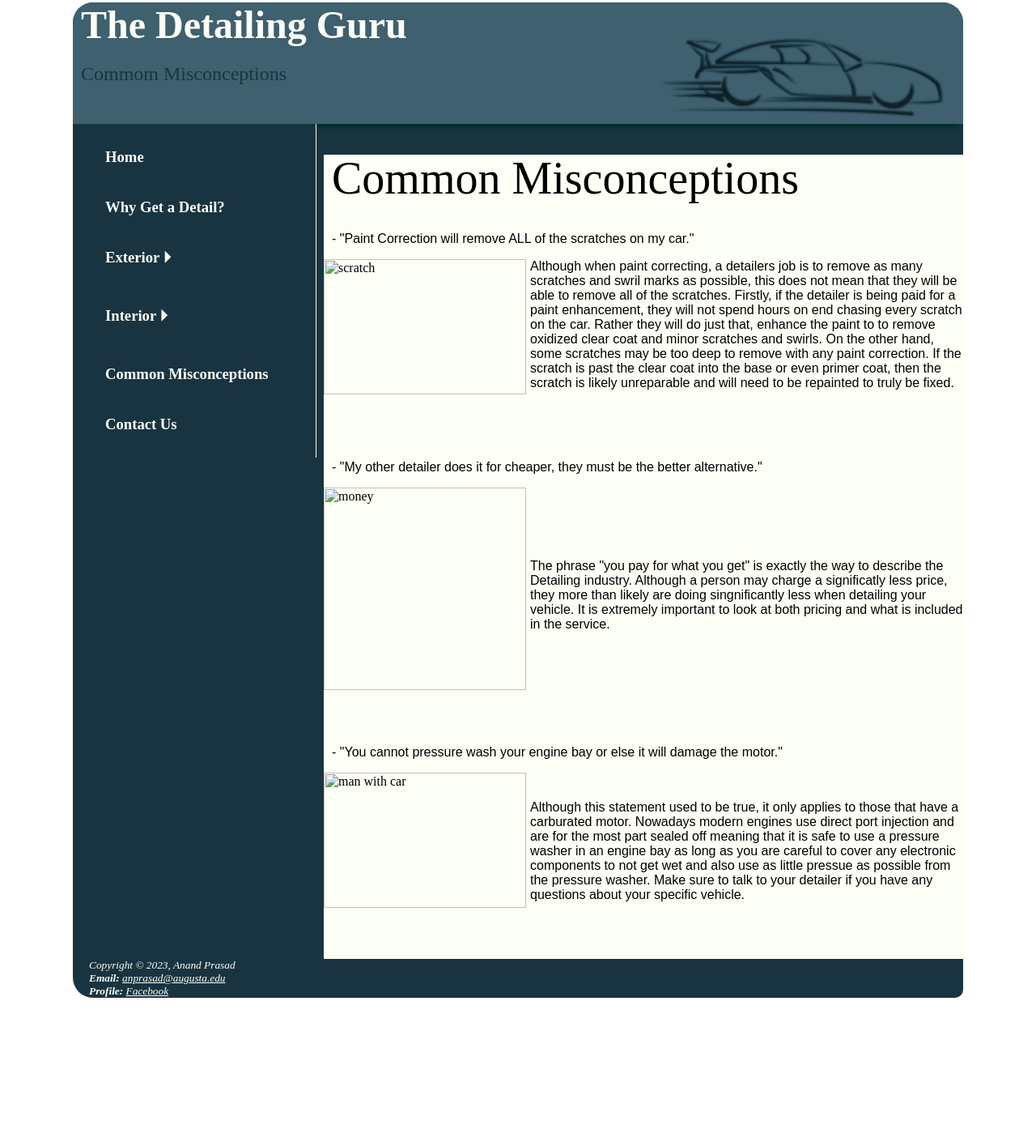
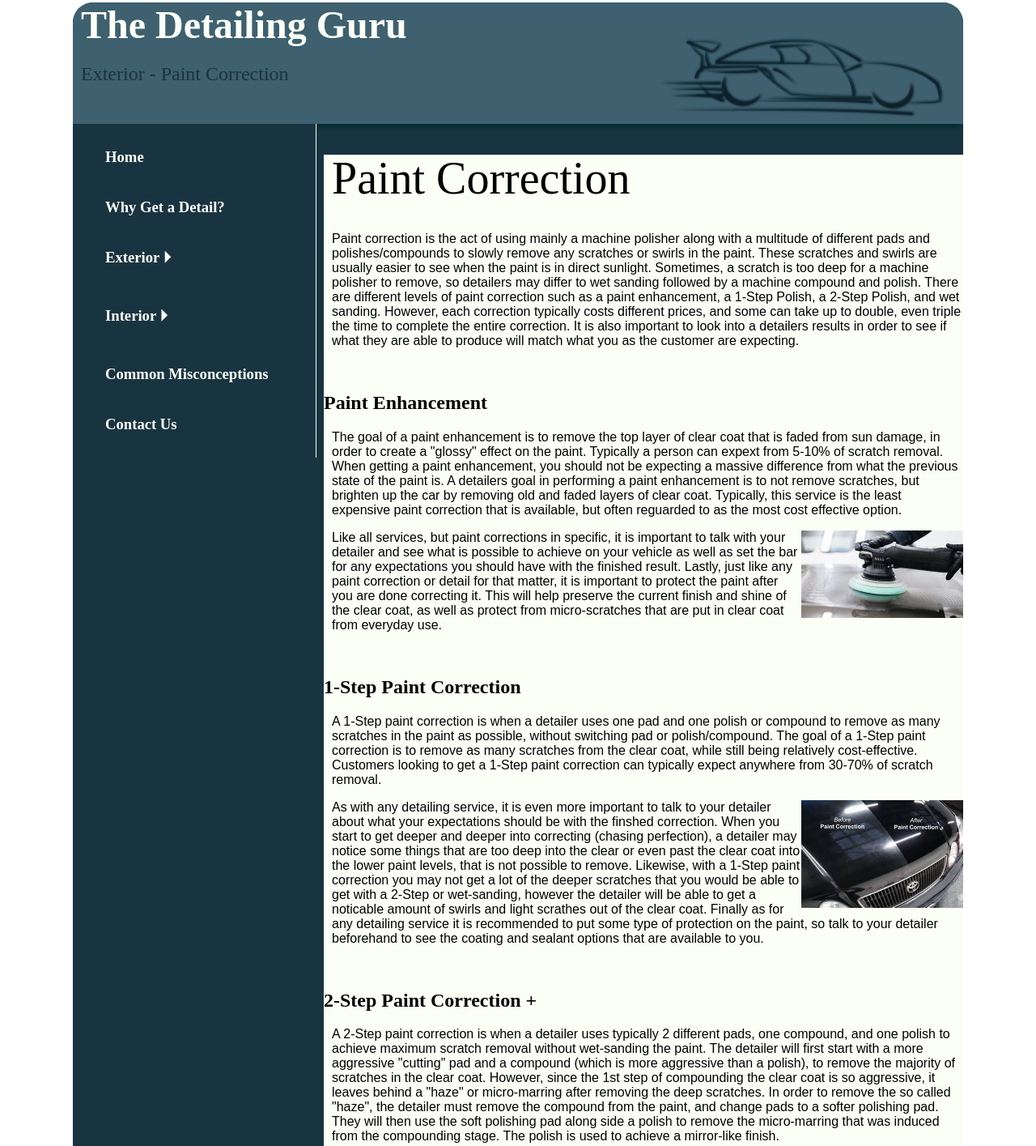
Before and after one commit to anand10prasad/The-Detailing-Guru, a plain HTML site: page paint_correction.html in a window 1280 px wide. Shown: the part 7-1422 px from the top of the page at 81% size. Before the commit the page ends 1247 px from the top, so only its background shows below. Drawn offline with Linux system fonts and the light colour scheme.

Commit message:
Update paint_correction.html

```diff
--- a/paint_correction.html
+++ b/paint_correction.html
@@ -1,13 +1,13 @@
 <html lang="en"><head>
   <meta charset="utf-8">
-  <title>The Detailing Guru - Common Misconceptions</title>
+  <title>Exterior - Paint Correction</title>
   <link rel="stylesheet" href="project.css">
 </head>
 <body>
 <div id="wrapper">
   <header>
     <h1>The Detailing Guru</h1>
-    <h2>Commom Misconceptions</h2>
+    <h2>Exterior - Paint Correction</h2>
   </header>
 
   <nav>
@@ -29,84 +29,124 @@
       </li><li><a href="contact.html">Contact Us</a>
     </li></ul>
   </nav>
+
   <main>
-    <div class="arrow">
-    <h1>Common Misconceptions</h1>
-    <p>
-      - "Paint Correction will remove ALL of the scratches on my car."
-    </p>
 
-    <img src="misconception1.jpg" alt="scratch" width="250" height="167">
-
-
+  <h1>Paint Correction</h1>
 
   <p>
-      Although when paint correcting, a detailers job is to remove as many scratches
-      and swril marks as possible, this does not mean that they will be able
-      to remove all of the scratches. Firstly, if the detailer is being paid for a
-      paint enhancement, they will not spend hours on end chasing every scratch on
-      the car. Rather they will do just that, enhance the paint to to remove oxidized
-      clear coat and minor scratches and swirls. On the other hand, some scratches
-      may be too deep to remove with any paint correction. If the scratch is past
-      the clear coat into the base or even primer coat, then the scratch is likely
-      unreparable and will need to be repainted to truly be fixed.
+    Paint correction is the act of using mainly a machine polisher along with
+    a multitude of different pads and polishes/compounds to slowly remove any
+    scratches or swirls in the paint. These scratches and swirls are usually easier
+    to see when the paint is in direct sunlight. Sometimes, a scratch is too deep
+    for a machine polisher to remove, so detailers may differ to wet sanding followed
+    by a machine compound and polish. There are different levels of paint correction
+    such as a paint enhancement, a 1-Step Polish, a 2-Step Polish, and wet sanding.
+    However, each correction typically costs different prices, and some can take
+    up to double, even triple the time to complete the entire correction. It is
+    also important to look into a detailers results in order to see if what they
+    are able to produce will match what you as the customer are expecting.
   </p>
 
   <br>
-    <br>
-    <br>
 
+  <h2>Paint Enhancement</h2>
 
   <p>
-      - "My other detailer does it for cheaper, they must be the better alternative."
+    The goal of a paint enhancement is to remove the top layer of clear coat that
+    is faded from sun damage, in order to create a "glossy" effect on the paint.
+    Typically a person can expext from 5-10% of scratch removal. When getting a
+    paint enhancement, you should not be expecting a massive difference from what
+    the previous state of the paint is. A detailers goal in performing a paint
+    enhancement is to not remove scratches, but brighten up the car by removing old
+    and faded layers of clear coat. Typically, this service is the least expensive
+    paint correction that is available, but often reguarded to as the most cost
+    effective option.
   </p>
 
-    <img src="misconception2.jpg" alt="money" width="250" height="250">
-
-    <br>
-    <br>
-    <br>
-    <br>
+  <img src="pictures/enhancement.jpg" alt="enhancement" width="200" height="108">
 
   <p>
-      The phrase "you pay for what you get" is exactly the way to describe the Detailing
-      industry. Although a person may charge a significatly less price, they more
-      than likely are doing singnificantly less when detailing your vehicle. It
-      is extremely important to look at both pricing and what is included in the service.
+    Like all services, but paint corrections in specific, it is important to talk
+    with your detailer and see what is possible to achieve on your vehicle as well
+    as set the bar for any expectations you should have with the finished result.
+    Lastly, just like any paint correction or detail for that matter, it is important
+    to protect the paint after you are done correcting it. This will help preserve
+    the current finish and shine of the clear coat, as well as protect from micro-scratches
+    that are put in clear coat from everyday use.
   </p>
 
   <br>
-    <br>
-    <br>
-    <br>
-    <br>
-    <br>
 
+  <h2>1-Step Paint Correction</h2>
 
   <p>
-      - "You cannot pressure wash your engine bay or else it will damage the motor."
+    A 1-Step paint correction is when a detailer uses one pad and one polish or
+    compound to remove as many scratches in the paint as possible, without switching
+    pad or polish/compound. The goal of a 1-Step paint correction is to remove as
+    many scratches from the clear coat, while still being relatively cost-effective.
+    Customers looking to get a 1-Step paint correction can typically expect anywhere
+    from 30-70% of scratch removal.
+
   </p>
 
-    <img src="misconception3.jpg" alt="man with car" width="250" height="167">
+  <img src="pictures/1_step.jpg" alt="1-step" width="200" height="133">
 
+  <p>
+    As with any detailing service, it is even more important to talk to your detailer
+    about what your expectations should be with the finshed correction. When you
+    start to get deeper and deeper into correcting (chasing perfection), a detailer
+    may notice some things that are too deep into the clear or even past the clear
+    coat into the lower paint levels, that is not possible to remove. Likewise,
+    with a 1-Step paint correction you may not get a lot of the deeper scratches
+    that you would be able to get with a 2-Step or wet-sanding, however the detailer
+    will be able to get a noticable amount of swirls and light scrathes out of the
+    clear coat. Finally as for any detailing service it is recommended to put some
+    type of protection on the paint, so talk to your detailer beforehand to see the
+    coating and sealant options that are available to you.
+
+  </p>
 
   <br>
 
+  <h2>2-Step Paint Correction +</h2>
+
   <p>
-      Although this statement used to be true, it only applies to those that have
-      a carburated motor. Nowadays modern engines use direct port injection and
-      are for the most part sealed off meaning that it is safe to use a pressure
-      washer in an engine bay as long as you are careful to cover any electronic
-      components to not get wet and also use as little pressue as possible from the
-      pressure washer. Make sure to talk to your detailer if you have any questions
-      about your specific vehicle.
+    A 2-Step paint correction is when a detailer uses typically 2 different pads,
+    one compound, and one polish to achieve maximum scratch removal without wet-sanding
+    the paint. The detailer will first start with a more aggressive "cutting" pad
+    and a compound (which is more aggressive than a polish), to remove the majority
+    of scratches in the clear coat. However, since the 1st step of compounding the
+    clear coat is so aggressive, it leaves behind a "haze" or micro-marring after
+    removing the deep scratches. In order to remove the so called "haze", the detailer
+    must remove the compound from the paint, and change pads to a softer polishing pad.
+    They will then use the soft polishing pad along side a polish to remove the
+    micro-marring that was induced from the compounding stage. The polish is used
+    to achieve a mirror-like finish.
+  </p>
+
+  <img src="pictures/2_step.jpg" alt="2-step" width="200" height="150">
+
+  <p>
+    Compounding and polishing a car or any vehicle for that matter, will remove
+    more clear coat than just an enhancement or a 1-Step correction. So it is even
+    more crucial that you protect the paint after it has had a 2-Step correction
+    done. Typically if you get a 2-Step paint correction, it is highly reccomended
+    that you get a professional paint coating applied immediately after the correction
+    is done. This is to ensure that no scratches or micro-marring is instilled on
+    the paint for as long as possible after the correction is done. This will extend
+    the life of the final finish of the paint. Typically a 2-Step paint correction
+    will remove anywhere from 75-90% of all imperfections in the paint. This service
+    is also typically the most expensive correction you will get before you get
+    into wet-sanding spots. Althought it is one of the most expensive services that
+    many detailing shops offer, the detailers goal is to make the paint as perfect
+    as possible which will show in the results. However it is still important to
+    talk to your detailer about what to expect on your vehicle as every vehicle
+    is different.
   </p>
 
   <br>
-    <br>
-    <br>
 
-    </div>
   </main>
    <footer>
 
```
Lines whose indentation alone changed are shown as unchanged.
